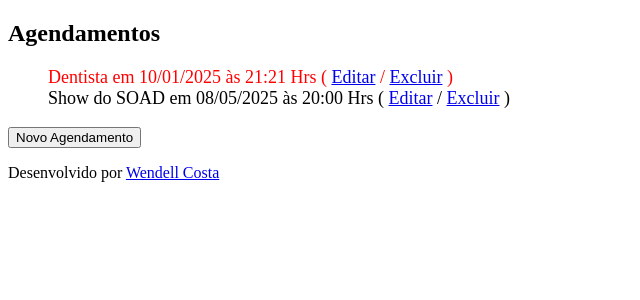
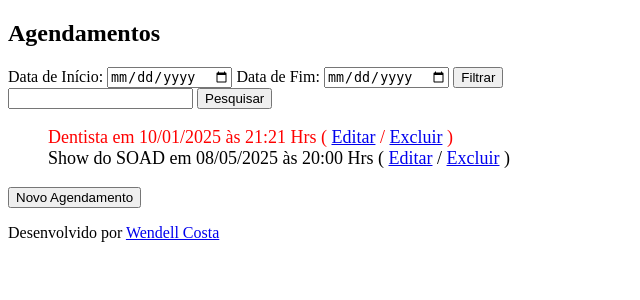
Before and after one commit to wl-costa/django_studies, a Django app: page /agenda/ in a window 1280 px wide. Shown: the part 124-424 px from the top of the page, without its empty margins (0-640 px from the left). Run offline with Django 5.2, Linux system fonts and the light colour scheme; a user stored in the database is signed in; data comes from the database, SQL or seed files in the repository; both versions use the stored data as it was after the commit.

Commit message:
cria uma funcionalidade de filtro por data e por nome

```diff
--- a/agenda/agenda/templates/agenda.html
+++ b/agenda/agenda/templates/agenda.html
@@ -2,6 +2,18 @@
 
 {% block content %}
     <h2>Agendamentos</h2>
+    <form method="GET" action="/agenda/filter/">
+        <label for="data_inicio">Data de Início:</label>
+        <input type="date" id="data_inicio" name="data_inicio">
+        <label for="data_fim">Data de Fim:</label>
+        <input type="date" id="data_fim" name="data_fim">
+        <button type="submit">Filtrar</button>
+    </form>
+    <form method="GET" action="/agenda/search/">
+        <label for="procura_evento"></label>
+        <input type="text" id="procura_evento" name="procura_evento">
+        <button type="submit">Pesquisar</button>
+    </form>
     <ul style="list-style-type: none; font-size: 18px;">
     {% for evento in eventos %}
           <li>
--- a/agenda/agenda/urls.py
+++ b/agenda/agenda/urls.py
@@ -29,4 +29,6 @@ urlpatterns = [
     path('login/', views.login_user),
     path('login/submit', views.submit_login),
     path('logout/', views.logout_user),
+    path('agenda/filter/', views.filter_eventos),
+    path('agenda/search/', views.search_eventos),
 ]
--- a/agenda/core/views.py
+++ b/agenda/core/views.py
@@ -71,3 +71,24 @@ def delete_evento(request, id_evento):
     if usuario == evento.usuario:
         evento.delete() # Filtra o evento pelo id e deleta
     return redirect('/') # Redireciona para a página principal
+
+@login_required(login_url='/login/')
+def filter_eventos(request):
+    usuario = request.user
+    data_inicio = request.GET.get('data_inicio')
+    data_fim = request.GET.get('data_fim')
+    eventos = Evento.objects.filter(usuario=usuario)
+    if data_inicio and data_fim:
+        eventos = eventos.filter(data_evento__range=[data_inicio, data_fim])
+    dados = {'eventos': eventos}
+    return render(request, 'agenda.html', dados)
+
+@login_required(login_url='/login/')
+def search_eventos(request):
+    usuario = request.user
+    procura_evento = request.GET.get('procura_evento')
+    eventos = Evento.objects.filter(usuario=usuario)
+    if procura_evento:
+        eventos = eventos.filter(titulo__icontains=procura_evento)
+    dados = {'eventos': eventos}
+    return render(request, 'agenda.html', dados)
```
Also changed, not shown: agenda/db.sqlite3.
